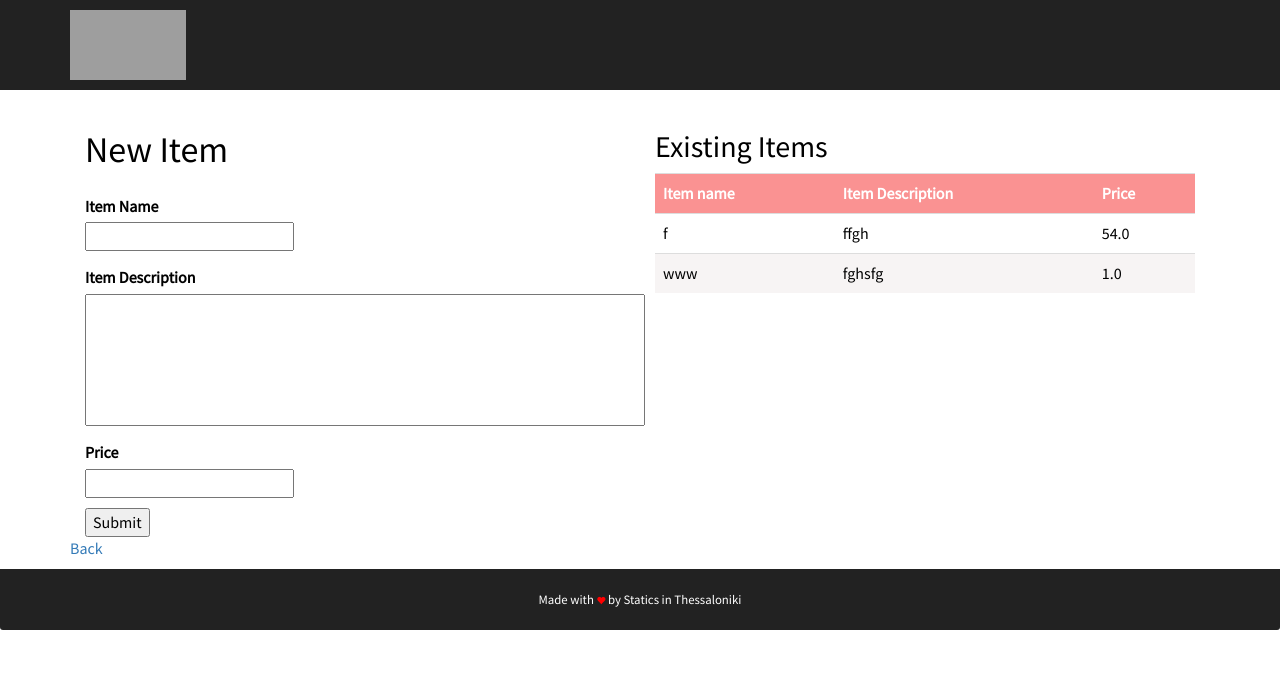
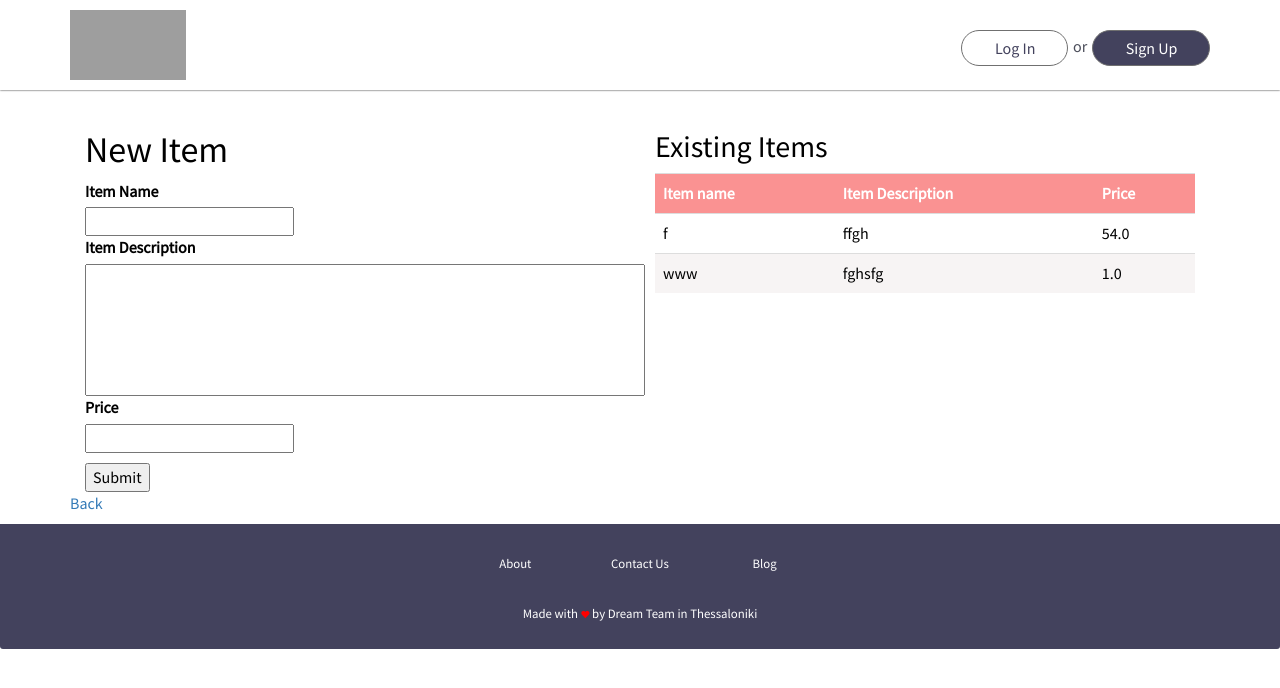
Before and after one commit to AnonymousHyena/Xorder, a Flask app: page /user/2/store/2/item/new in a window 1280 px wide. Shown: the top 688 px of the page. Run offline with Flask 2, Linux system fonts and the light colour scheme; data comes from the database, SQL or seed files in the repository; some libraries are stand-ins or nearby versions; grey boxes are pictures that could not be loaded.

Commit message:
header and footer

```diff
--- a/static/css/style.css
+++ b/static/css/style.css
@@ -33,13 +33,14 @@ th {
 
 /*Header*/
 #header-nav {
-  background-color: #222;
+  background-color: #fff;
   border-radius: 0;
   border: 0;
+  box-shadow: 0 0 2px 0 #1D1D1D;
 }
 
 #logo-img {
-  background: url('../images/logo.png') no-repeat;
+  background: url('../images/xorder_logo_svg.svg') no-repeat;
   width: 116px;
   height: 70px;
   margin: 10px 0px 10px 0;
@@ -62,24 +63,42 @@ th {
   text-decoration: none;
 }
 #nav-list {
-  margin-top: 15px;
+  margin-top: 30px;
 }
 #nav-list a {
-  color: #fff ;
+  color: #000 ;
   text-align: center;
-}
-#nav-list a:hover {
-  background: #777777;
 }
 #nav-list a span {
   font-size: 1.6em;
 }
 .navbar-header button.navbar-toggle, .navbar-header .icon-bar {
-  border: 1px solid #fff ;
+  border: 1px solid #000;
 }
 .navbar-header button.navbar-toggle {
   clear: both;
   margin-top: -55px;
+}
+
+#navLogInButton a{
+  border: 1px solid #707070;
+  border-radius: 100px;
+  padding: 6.5px 31.59px 7.03px 32.5px;
+  color: #43425D;
+}
+#navSignUpButton a{
+  border: 1px solid #707070;
+  border-radius: 100px;
+  padding: 6.5px 31.59px 7.03px 32.5px;
+  color: #fff;
+  background-color: #43425D;
+}
+#or{
+  padding-top: 5px;
+  color: #4D4F5C;
+  opacity: 30;
+  margin-right:5px;
+  margin-left:5px;
 }
 /*End Header*/
 
@@ -88,193 +107,29 @@ th {
 	margin-top: 10px;
 	padding-top: 10px;
 	padding-bottom: 10px;
-	background-color: #222;
-  	border-top: 0;
-  	line-height: .8;
-  	font-size: 0.8em;
+	background-color: #43425D;
+  border-top: 0;
+  line-height: .8;
+  font-size: 0.8em;
 }
 .panel-footer section{
-	margin-top: 15px;
+	margin-top: 5px;
 	color: #fff;
 }
+.panel-footer div{
+  border: 1px solid #43425D;
+  padding: 5px;
+  margin-top: 2px;
+  color: #fff;
+}
+.footer_link:hover{
+  border: 1px solid #D6D6D6;
+}
 .panel-footer div.row {
-	margin-bottom: 15px;
+	margin-bottom: 8px;
 }
 /*End Footer*/
 
-/*Paxes*/
-.pax-tile {
-  position: relative;
-  overflow: hidden;
-  width: 200px;
-  height: 240px;
-  margin: 0 auto 15px;
-  border: 1px solid #D6D6D6;
-  border-radius: 10px;
-}
-
-.pax-tile img {
-  object-fit: cover;
-}
-
-.pax-tile span.name, .pax-tile-comp span.name  {
-  position: absolute;
-  bottom: 0;
-  right: 0;
-  width: 100%;
-  min-height: 40px;
-  text-align: center;
-  font-size: 1.0em;
-  text-transform: capitalize;
-  background-color: #fff;
-  color: #000;
-  padding: 5px;
-}
-
-.pax-tile div, .pax-tile-comp div {
-  position: absolute;
-  top: 0;
-  right: 0;
-  width: 10%;
-  height: 8.5%;
-  text-align: center;
-  background-color: #222;
-  opacity: 0.8;
-  color: #fff;
-  line-height: 1;
-  padding: auto;
-  border-radius: 10px;
-}
-
-.selected{
-  box-shadow: 0 1px 5px 1px green;
-}
-
-/**/
-.pax-tile span#oneFinger {
-  position: absolute;
-  top: 67%;
-  bottom: 50px;
-  left: 0;
-  width: 50%;
-  font-size: 1.3em;
-  line-height: 1.2;
-}
-
-.pax-tile span#twoFingers {
-  position: absolute;
-  top: 67%;
-  bottom: 50px;
-  right: 0;
-  width: 50%;
-  font-size: 1.3em;
-  line-height: 1.2;
-}
-.pax-tile span#oneFinger:hover, .pax-tile span#twoFingers:hover, .pax-tile-comp span#oneFinger:hover, .pax-tile-comp span#twoFingers:hover {
-  background-color: #D6D6D6;
-}
-/**/
-label{
-  margin-top: 15px;
-}
-
-.pax-tile-small{
-  position: relative;
-  overflow: hidden;
-  width: 100%;
-  height: 40px;
-  margin-top: 5px;
-  margin-bottom: 5px;
-  font-size: 1.0em;
-  text-transform: capitalize;
-  background-color: #fff;
-  color: #000;
-  border: 1px solid #D6D6D6;
-  border-radius: 10px;
-}
-
-.pax-tile-small div {
-  position: absolute;
-  top: 0;
-  right: 0;
-  width: 40px;
-  height: 40px;
-  text-align: center;
-  background-color: #222;
-  opacity: 0.8;
-  color: #fff;
-  line-height: 1;
-  border-radius: 10px;
-}
-
-.pax-tile-small div span{
-  padding-top: 5px;
-}
-
-.pax-tile-small img {
-  object-fit: cover;
-}
-
-.pax-tile-comp {
-  position: relative;
-  overflow: hidden;
-  width: 200px;
-  height: 80px;
-  margin: 0 auto 15px;
-  border: 1px solid #D6D6D6;
-  border-radius: 10px;
-}
-
-.pax-tile-comp img {
-  display: none;
-}
-
-.pax-tile-comp span#oneFinger {
-  position: absolute;
-  bottom: 50px;
-  left: 0;
-  width: 50%;
-  font-size: 1.3em;
-  line-height: 1.2;
-}
-
-.pax-tile-comp span#twoFingers {
-  position: absolute;
-  bottom: 50px;
-  right: 0;
-  width: 50%;
-  font-size: 1.3em;
-  line-height: 1.2;
-}
-
-#view-select {
-  position: absolute;
-  right: 0;
-}
-
-#search{
-  margin: 10px 0px;
-  resize: none;
-  border-radius: 10px;
-}
-
-/*Session*/
-.wrappper{
-  display: flex;
-  overflow: hidden;
-  height: 80.6vh;
-  backface-visibility: hidden;
-  will-change: overflow;
-}
-
-.indyScroll{
-  overflow: auto;
-  height: auto;
-}
-
-.indyScroll::-webkit-scrollbar{
-  display: none;
-}
 
 /*Large devices only*/
 @media (min-width: 1200px) and (max-width:2559px){
--- a/templates/layout.html
+++ b/templates/layout.html
@@ -5,7 +5,7 @@
     <meta charset="utf-8">
     <meta http-equiv="X-UA-Compatible" content="IE=edge">
     <meta name="viewport" content="width=device-width, initial-scale=1">
-    <title>{% block title %}{% endblock %} - Facilis</title>
+    <title>{% block title %}{% endblock %} - Xorder</title>
     <link rel="stylesheet" href="{{url_for('static', filename='css/bootstrap.min.css')}}">
     <link rel="stylesheet" href="{{url_for('static', filename='css/style.css')}}">
     <link href="https://fonts.googleapis.com/css?family=Source+Sans+Pro" rel="stylesheet" type='text/css'>
@@ -30,19 +30,15 @@
 
           <div id="collapsable-nav" class="collapse navbar-collapse">
            <ul id="nav-list" class="nav navbar-nav navbar-right">
-            <li id="navHomeButton" class="visible-xs">
-              <a href="/">
-                <span class="glyphicon glyphicon-home"></span> Home</a>
+            <li id="navLogInButton">
+              <a href="/"> Log In</a>
             </li>
-            <li id="navSessionStartButton">
-
+            <li id="or">
+              or
             </li>
-            {%if 'pax' in session%}
-              <li id="navSessionScrapButton">
-                <a href="/sess/scrap">
-                  <span class="glyphicon glyphicon-trash"></span><br class="hidden-xs"> Delete Session</a>
-              </li>
-            {%endif%}
+            <li id="navSignUpButton">
+              <a href="/">Sign Up</a>
+            </li>
            </ul>
           </div>
         </div><!-- .container -->
@@ -64,9 +60,15 @@
 
     <footer class="panel-footer">
         <div class="container">
+          <div class="row col-md-offset-4 col-md-4">
+            <div class="col-md-4 text-center footer_link">About</div>
+            <div class="col-md-4 text-center footer_link">Contact Us</div>
+            <div class="col-md-4 text-center footer_link">Blog</div>
+          </div>
+          <div class="clearfix"></div>
           <div class="row">
             <section class="text-center">
-              Made with <span class="glyphicon glyphicon-heart" style="color:red;font-size:0.7em;"></span> by Statics in Thessaloniki
+              Made with <span class="glyphicon glyphicon-heart" style="color:red;font-size:0.7em;"></span> by Dream Team in Thessaloniki
             </section>
           </div>
         </div>
```
Also changed, not shown: other parts of static/css/style.css (+0 -37 lines), 1 other file.
